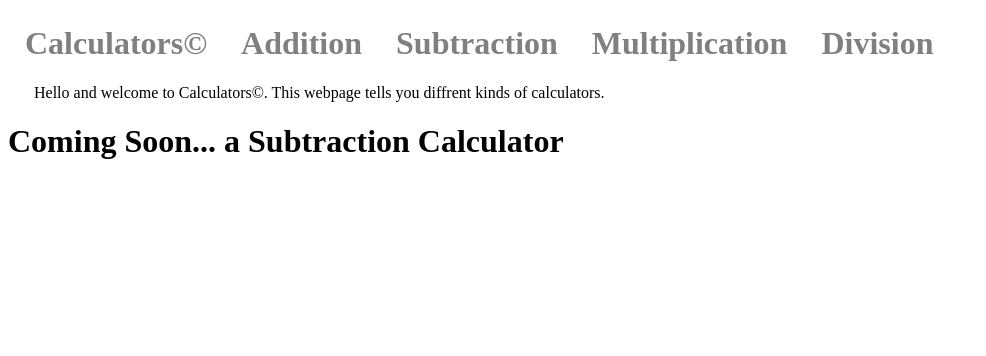
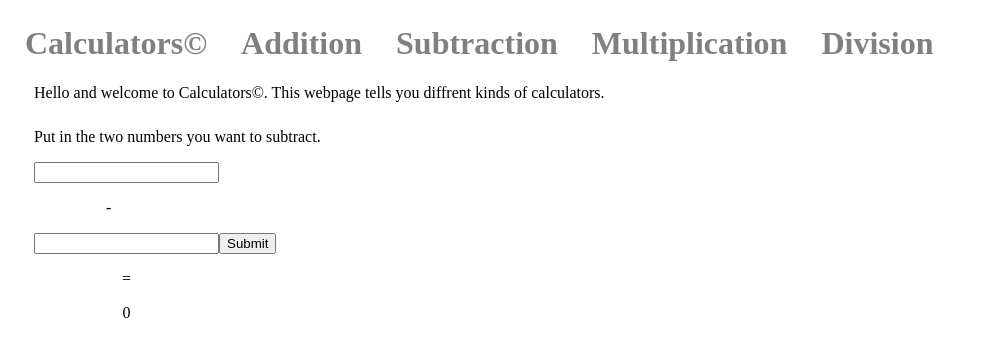
Before and after one commit to CalvinFrank/array-practice, a React (Vite) app: page / in a window 1280 px wide. Both pictures are taken after a click on the element "Subtraction". Shown: the top 356 px of the page, without its empty margins (0-986 px from the left). Built offline with nearby package versions, Linux system fonts and the light colour scheme.

Commit message:
1.6.0, subtration part finished!

```diff
--- a/src/charts/add.jsx
+++ b/src/charts/add.jsx
@@ -3,7 +3,6 @@ import { useState } from "react";
 function Add() {
   // const [num1, setNum1] = useState();
   const [sum, setSum] = useState(0);
-
   function handleSubmit(e) {
     e.preventDefault();
     setSum(Number(aNum1.value)+Number(aNum2.value));
@@ -15,7 +14,7 @@ function Add() {
       <form className="aForm">
         <input type="text" id="aNum1"/>
         <p className="plus">+</p>
-        <div className="submitRow">
+        <div className="aSubmitRow">
             <input type="text" id="aNum2"/>
             <button type="submit" className="aSubmitBtn" onClick={handleSubmit}>Submit</button>
         </div>
--- a/src/charts/sub.jsx
+++ b/src/charts/sub.jsx
@@ -1,9 +1,26 @@
+import { useState } from "react";
 function Sub() {
-    return (
-      <div className="Sub">
-        <h1>Coming Soon... a Subtraction Calculator</h1>
-      </div>
-    )
+  const [sum, setSum] = useState(0);
+  function handleSubmit(e) {
+    e.preventDefault();
+    setSum(Number(sNum1.value)-Number(sNum2.value));
+  }
+  return (
+    <div className="add">
+      <p>Put in the two numbers you want to subtract.</p>
+
+      <form className="sForm">
+        <input type="text" id="sNum1"/>
+        <p className="minus">-</p>
+        <div className="sSubmitRow">
+            <input type="text" id="sNum2"/>
+            <button type="submit" className="sSubmitBtn" onClick={handleSubmit}>Submit</button>
+        </div>
+        <p className="sEqual">=</p>
+        <p className="sSum">{sum}</p>
+      </form>
+    </div>
+  );
   }
 
   export default Sub
--- a/src/index.css
+++ b/src/index.css
@@ -1,3 +1,4 @@
+/*---------------⇣⇣⇣⇣Other⇣⇣⇣⇣⇣-----------------*/
 .header {
   height: 50px;
   color: grey;
@@ -15,6 +16,8 @@
   margin-left: 29px;
   margin-top: 4;
 }
+/*----------^^^^^Other^^^^^------------*/
+/*----------------⇣⇣⇣⇣Add⇣⇣⇣⇣-----------------*/
 .add {
   margin-left: 26px;
   margin-top: 26px;
@@ -34,7 +37,7 @@
 .aSum {
   text-align: center;
 }
-.submitRow {
+.aSubmitRow {
   position: relative;
 }
 .aSubmitBtn {
@@ -44,3 +47,42 @@
   max-width: 210.5px;
   position: absolute;
 }
+/*--------^^^^Add^^^^----------*/
+
+/*--------⇣⇣⇣⇣Sub⇣⇣⇣⇣----------*/
+.sub {
+  margin-left: 26px;
+  margin-top: 26px;
+}
+.minus {
+  margin-left: 72px;
+}
+#sNum1{
+  text-align: center;
+}
+#sNum2 {
+  text-align: center;
+}
+.sEqual {
+  text-align: center;
+}
+.sSum {
+  text-align: center;
+}
+.sSubmitRow {
+  position: relative;
+}
+.sSubmitBtn {
+  position: absolute;
+}
+.sForm {
+  max-width: 210.5px;
+  position: absolute;
+}
+/*--------^^^^Sub^^^^----------*/
+
+/*--------⇣⇣⇣⇣Mul⇣⇣⇣⇣----------*/
+/*--------^^^^Mul^^^^----------*/
+
+/*--------⇣⇣⇣⇣Div⇣⇣⇣⇣----------*/
+/*--------^^^^Div^^^^----------*/
```
